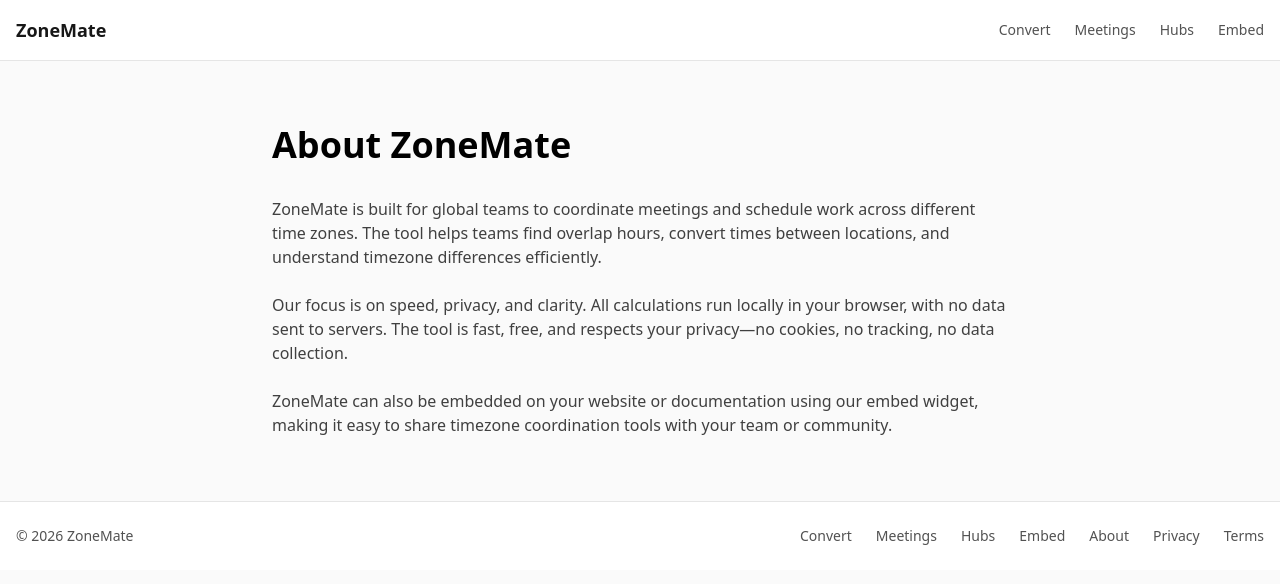
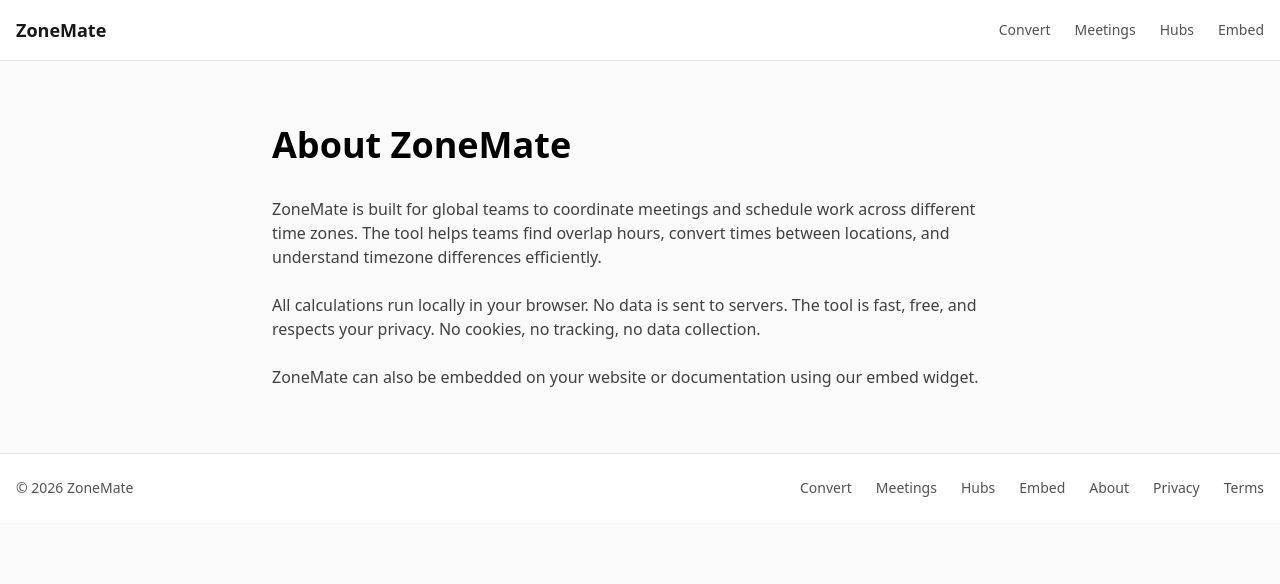
Before and after one commit to duncan-morton/zonemate, a Next.js app: page /about in a window 1280 px wide. Shown: the top 584 px of the page. Built offline with nearby package versions, Linux system fonts and the light colour scheme.

Commit message:
Clean trust page copy

```diff
--- a/app/(site)/about/page.tsx
+++ b/app/(site)/about/page.tsx
@@ -22,14 +22,13 @@ export default function AboutPage() {
           efficiently.
         </p>
         <p>
-          Our focus is on speed, privacy, and clarity. All calculations run locally in
-          your browser, with no data sent to servers. The tool is fast, free, and
-          respects your privacy—no cookies, no tracking, no data collection.
+          All calculations run locally in your browser. No data is sent to servers. The
+          tool is fast, free, and respects your privacy. No cookies, no tracking, no data
+          collection.
         </p>
         <p>
-          ZoneMate can also be embedded on your website or documentation using our
-          embed widget, making it easy to share timezone coordination tools with your
-          team or community.
+          ZoneMate can also be embedded on your website or documentation using our embed
+          widget.
         </p>
       </div>
     </main>
--- a/app/(site)/privacy/page.tsx
+++ b/app/(site)/privacy/page.tsx
@@ -29,16 +29,15 @@ export default function PrivacyPage() {
             users or collect personal information.
           </li>
           <li>
-            <strong>Vercel Analytics.</strong> We use Vercel Analytics for aggregate,
-            privacy-respecting analytics. This does not collect personal data or
-            create user profiles.
+            <strong>Vercel Analytics.</strong> We use Vercel Analytics for aggregate
+            analytics. This does not collect personal data or create user profiles.
           </li>
           <li>
             <strong>No personal data is sold.</strong> We do not sell, rent, or share
             personal information with third parties.
           </li>
           <li>
-            <strong>Contact.</strong> Contact coming soon.
+            <strong>Contact.</strong> Contact information coming soon.
           </li>
         </ul>
       </div>
--- a/app/(site)/terms/page.tsx
+++ b/app/(site)/terms/page.tsx
@@ -34,8 +34,8 @@ export default function TermsPage() {
             with applicable laws and regulations.
           </li>
           <li>
-            <strong>Changes over time.</strong> These terms may be updated from time to
-            time. Continued use constitutes acceptance of the updated terms.
+            <strong>Changes over time.</strong> These terms may be updated. Continued use
+            means you accept the updated terms.
           </li>
         </ul>
       </div>
```
